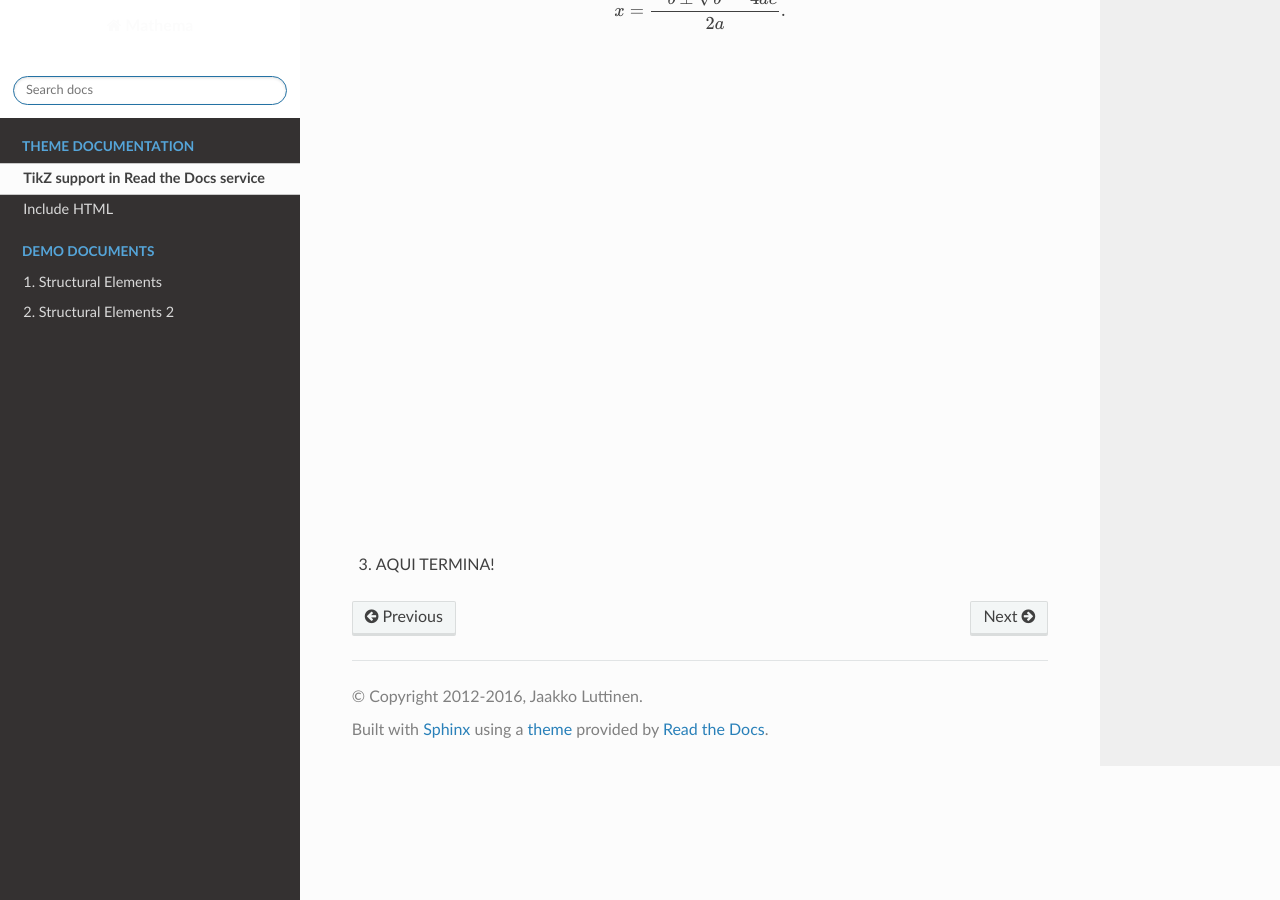
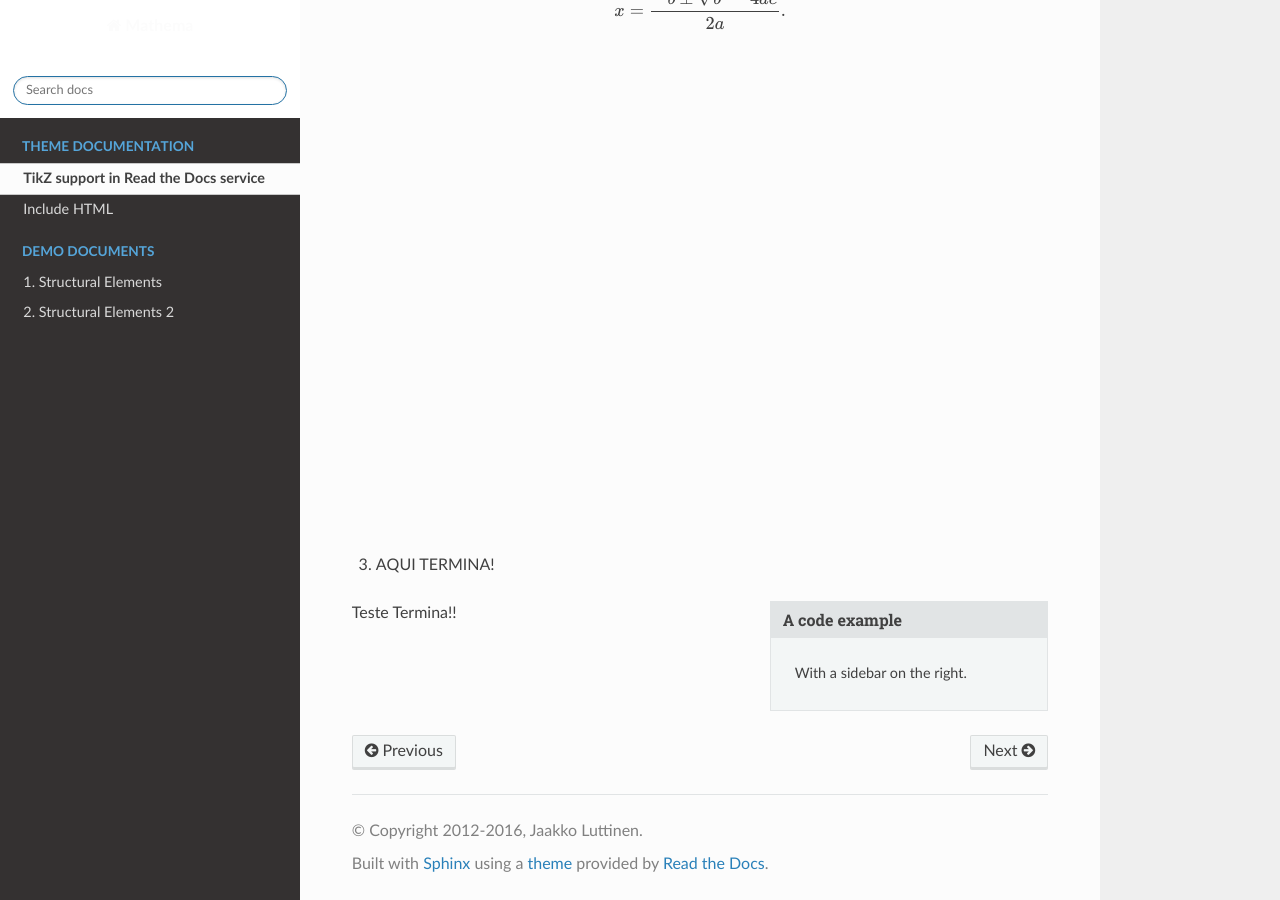
Before and after one commit to tncastilho/mathema, a Sphinx documentation site: the page built from doc/calculo/LatexExamples.rst, in a window 1280 px wide and 900 px high, scrolled down 584 px. Built offline with Sphinx 7.4.7 and the Read the Docs theme 2.0.0, drawn with Linux system fonts in a browser that asks for light colours; formulas are drawn with MathJax 3.

Commit message:
Update LatexExamples.rst

```diff
--- a/doc/calculo/LatexExamples.rst
+++ b/doc/calculo/LatexExamples.rst
@@ -36,3 +36,10 @@ Include HTML
    :file: JSXgraph.html
 
 3. AQUI TERMINA!
+
+.. sidebar:: A code example
+
+    With a sidebar on the right.
+
+
+Teste Termina!!
```
